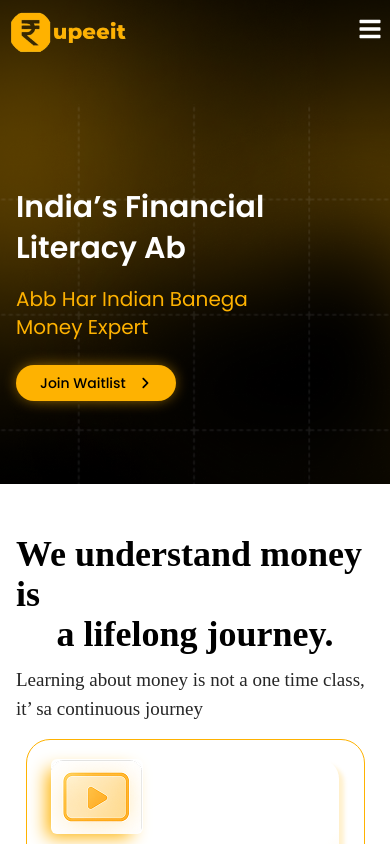
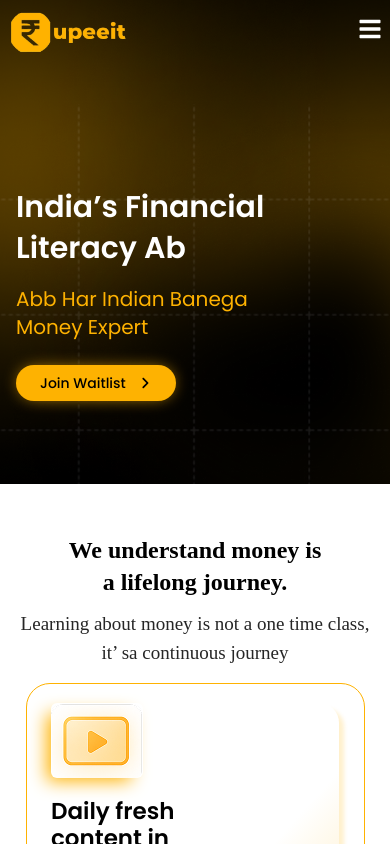
Before and after one commit to rajchovtiya/Ruppeeit, a React (Vite) app: page / in a window 390 px wide. Shown: the top 844 px of the page. Built offline with nearby package versions, Linux system fonts and the light colour scheme; a web font is replaced by a local one.

Commit message:
add blogs page code

```diff
--- a/src/index.css
+++ b/src/index.css
@@ -1,5 +1,6 @@
 @import url('https://fonts.googleapis.com/css2?family=Inter:ital,opsz,wght@0,14..32,100..900;1,14..32,100..900&family=Playball&family=Poppins:ital,wght@0,100;0,200;0,300;0,400;0,500;0,600;0,700;0,800;0,900;1,100;1,200;1,300;1,400;1,500;1,600;1,700;1,800;1,900&display=swap');
 @import url('https://fonts.googleapis.com/css2?family=Inter:ital,opsz,wght@0,14..32,100..900;1,14..32,100..900&family=Petrona:ital,wght@0,100..900;1,100..900&family=Playball&family=Poppins:ital,wght@0,100;0,200;0,300;0,400;0,500;0,600;0,700;0,800;0,900;1,100;1,200;1,300;1,400;1,500;1,600;1,700;1,800;1,900&display=swap');
+
 @tailwind base;
 @tailwind components;
 @tailwind utilities;
--- a/src/pages/landingpage/Becauselearning.jsx
+++ b/src/pages/landingpage/Becauselearning.jsx
@@ -6,9 +6,9 @@ function Becauselearning() {
         <>
             <div className='padding2 z-[340]'>
                 <div className=' mt-10 leading-[1] flex items-center justify-center flex-col'>
-                    <h1 className='text-3xl md:text-4xl font-bold seconfdont'>Rupeeit – Because learning</h1>
-                    <h1 className='text-3xl md:text-4xl font-bold seconfdont'>money should be as easy as</h1>
-                    <h1 className='text-3xl md:text-4xl font-bold seconfdont'>watching reels.</h1>
+                    <h1 className='text-center text-2xl md:text-4xl font-bold seconfdont'>Rupeeit – Because learning</h1>
+                    <h1 className='text-center text-2xl md:text-4xl font-bold seconfdont'>money should be as easy as</h1>
+                    <h1 className='text-center text-2xl md:text-4xl font-bold seconfdont'>watching reels.</h1>
                 </div>
             </div>
             <MarqueeScroll />
--- a/src/pages/landingpage/Journey.jsx
+++ b/src/pages/landingpage/Journey.jsx
@@ -37,8 +37,8 @@ function Journey({ setFromslow }) {
 
             {/* Heading */}
             <div className='flex items-center justify-center flex-col mt-10 md:mt-14 text-center px-4'>
-                <h1 className='font-bold text-3xl sm:text-3xl md:text-4xl'>Begin Your Journey</h1>
-                <h1 className='font-bold text-3xl sm:text-3xl md:text-4xl'>Towards Financial Freedom</h1>
+                <h1 className='font-bold text-2xl text-center md:text-4xl'>Begin Your Journey</h1>
+                <h1 className='font-bold text-2xl text-center md:text-4xl'>Towards Financial Freedom</h1>
             </div>
 
             {/* App Image Section */}
--- a/src/pages/landingpage/Lifelong.jsx
+++ b/src/pages/landingpage/Lifelong.jsx
@@ -5,9 +5,9 @@ function Lifelong() {
     return (
         <div className='padding2 z-[340]'>
             <div className=' flex items-center justify-center flex-col'>
-                <h1 className='text-4xl font-bold seconfdont'>We understand money is </h1>
-                <h1 className='text-4xl font-bold seconfdont'>a lifelong journey.</h1>
-                <p className='mt-3 seconfdont font-medium text-[19px] text-[#262626]'>Learning about money is not a one time class, it’ sa continuous journey</p>
+                <h1 className='text-2xl md:text-4xl font-bold seconfdont text-center'>We understand money is </h1>
+                <h1 className='text-2xl md:text-4xl font-bold seconfdont'>a lifelong journey.</h1>
+                <p className='mt-3 seconfdont font-medium text-[19px] text-[#262626] text-center'>Learning about money is not a one time class, it’ sa continuous journey</p>
             </div>
             <Features />
         </div>
```
